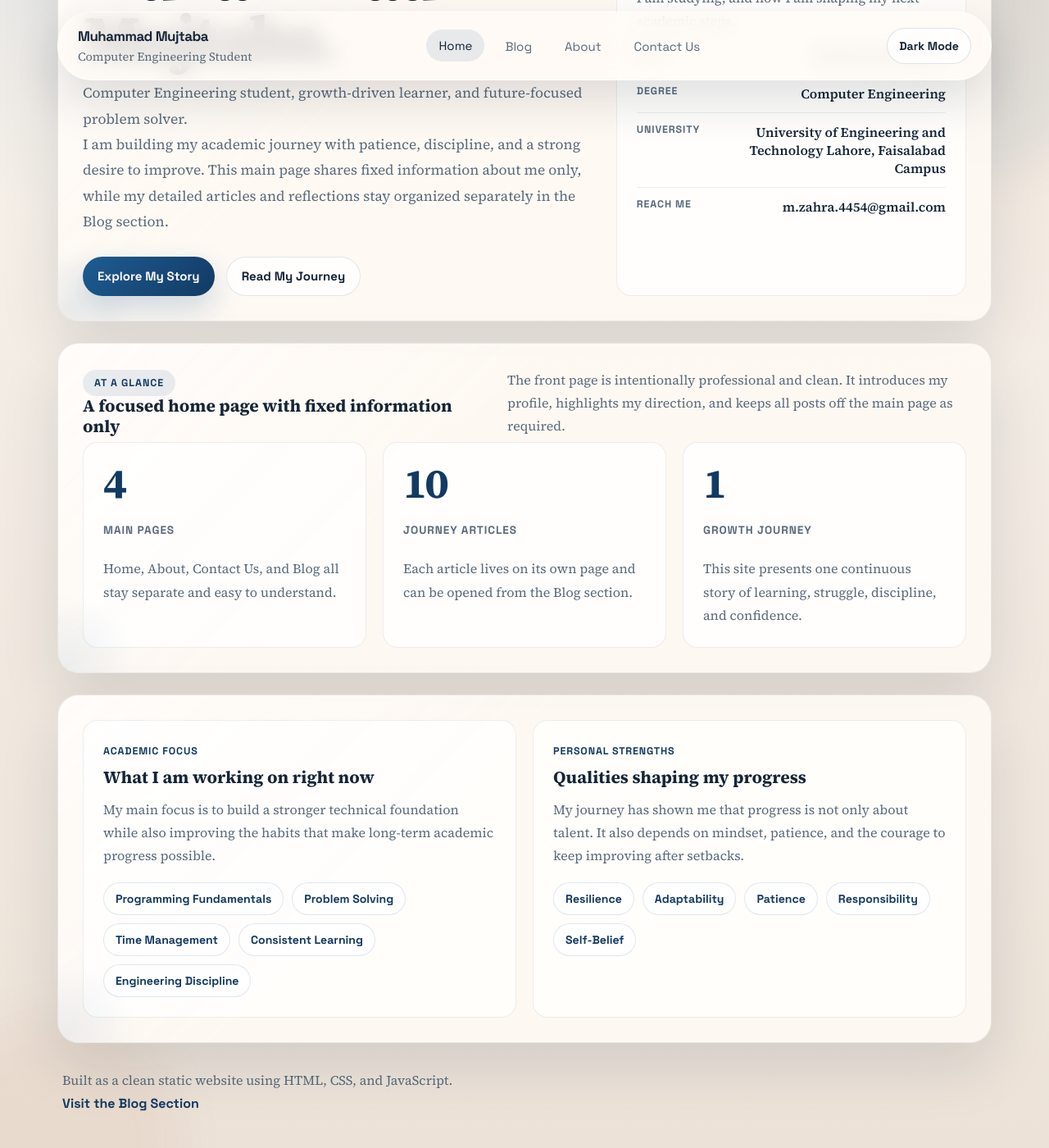
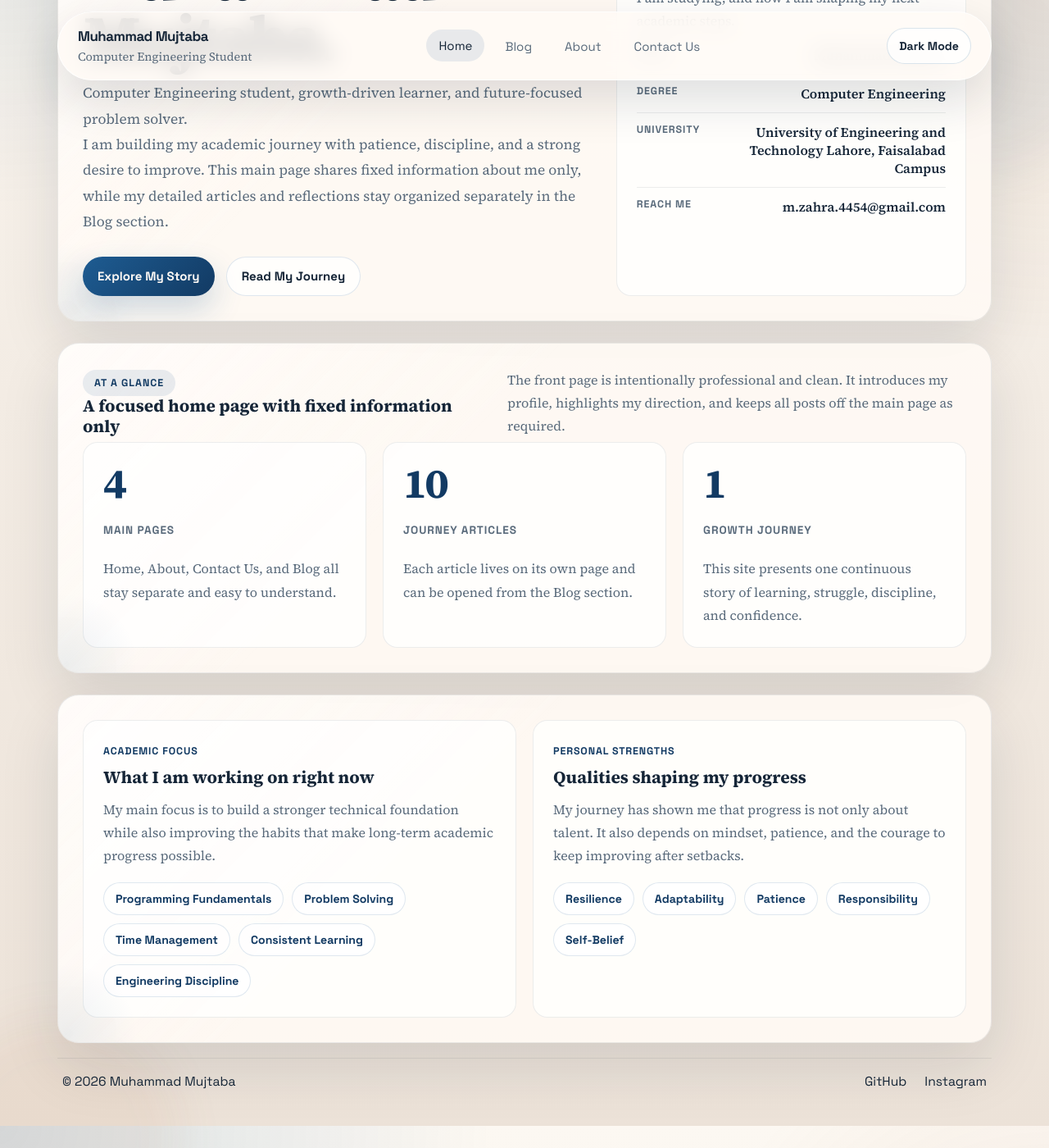
Before and after one commit to muhamamd-mujtaba/muhamamd-mujtaba.github.io, a Jekyll site: the page built from index.html, in a window 1280 px wide and 1400 px high, scrolled down 348 px. Shown: the whole window at 82% size. Built offline with Jekyll 4.4.1, drawn with Linux system fonts in a browser that asks for light colours.

Commit message:
Refresh site footer links

```diff
--- a/_data/profile.yml
+++ b/_data/profile.yml
@@ -5,6 +5,8 @@ university: UET
 field: Computer Engineering
 email: m.zahra.4454@gmail.com
 website: https://muhamamd-mujtaba.github.io/
+github_url: https://github.com/muhamamd-mujtaba
+instagram_url: https://www.instagram.com/muhammadmujtaba303/
 focus_areas:
   - Programming Fundamentals
   - Problem Solving
--- a/_includes/footer.html
+++ b/_includes/footer.html
@@ -1,6 +1,11 @@
 <footer class="site-footer">
-  <p>{{ page.footer_text | default: "Personal portfolio of Muhammad Mujtaba." }}</p>
-  {% if page.footer_link_url and page.footer_link_label %}
-    <p><a class="link-inline" href="{{ page.footer_link_url | relative_url }}">{{ page.footer_link_label }}</a></p>
-  {% endif %}
+  <p class="footer-brand">&copy; {{ site.time | date: "%Y" }} {{ site.data.profile.name }}</p>
+  <nav class="footer-links" aria-label="Footer">
+    {% if site.data.profile.github_url %}
+      <a href="{{ site.data.profile.github_url }}" target="_blank" rel="noreferrer">GitHub</a>
+    {% endif %}
+    {% if site.data.profile.instagram_url %}
+      <a href="{{ site.data.profile.instagram_url }}" target="_blank" rel="noreferrer">Instagram</a>
+    {% endif %}
+  </nav>
 </footer>
--- a/styles.css
+++ b/styles.css
@@ -989,20 +989,46 @@ button.filter-chip.active {
 }
 
 .site-footer {
-  display: grid;
-  gap: 6px;
+  display: flex;
+  align-items: center;
+  justify-content: space-between;
+  gap: 18px;
   margin-top: 18px;
-  padding: 16px 6px 0;
+  padding: 18px 6px 0;
   color: var(--muted);
+  border-top: 1px solid var(--soft-border);
 }
 
 .site-footer p {
   margin: 0;
 }
 
-.footer-contact {
+.footer-brand,
+.footer-links a {
   font-family: "Space Grotesk", Arial, sans-serif;
-  font-size: 0.92rem;
+  font-size: 0.98rem;
+}
+
+.footer-brand {
+  color: var(--ink);
+}
+
+.footer-links {
+  display: flex;
+  flex-wrap: wrap;
+  align-items: center;
+  gap: 22px;
+}
+
+.footer-links a {
+  color: var(--ink);
+  transition: color 0.25s ease, transform 0.25s ease;
+}
+
+.footer-links a:hover,
+.footer-links a:focus-visible {
+  color: var(--accent);
+  transform: translateY(-1px);
 }
 
 .js-ready [data-reveal] {
@@ -1095,9 +1121,14 @@ button.filter-chip.active {
 
   .cta-group,
   .post-link-row,
-  .post-navigation {
+  .post-navigation,
+  .site-footer {
     flex-direction: column;
     align-items: flex-start;
   }
 
+  .footer-links {
+    gap: 14px;
+  }
+
 }
```
